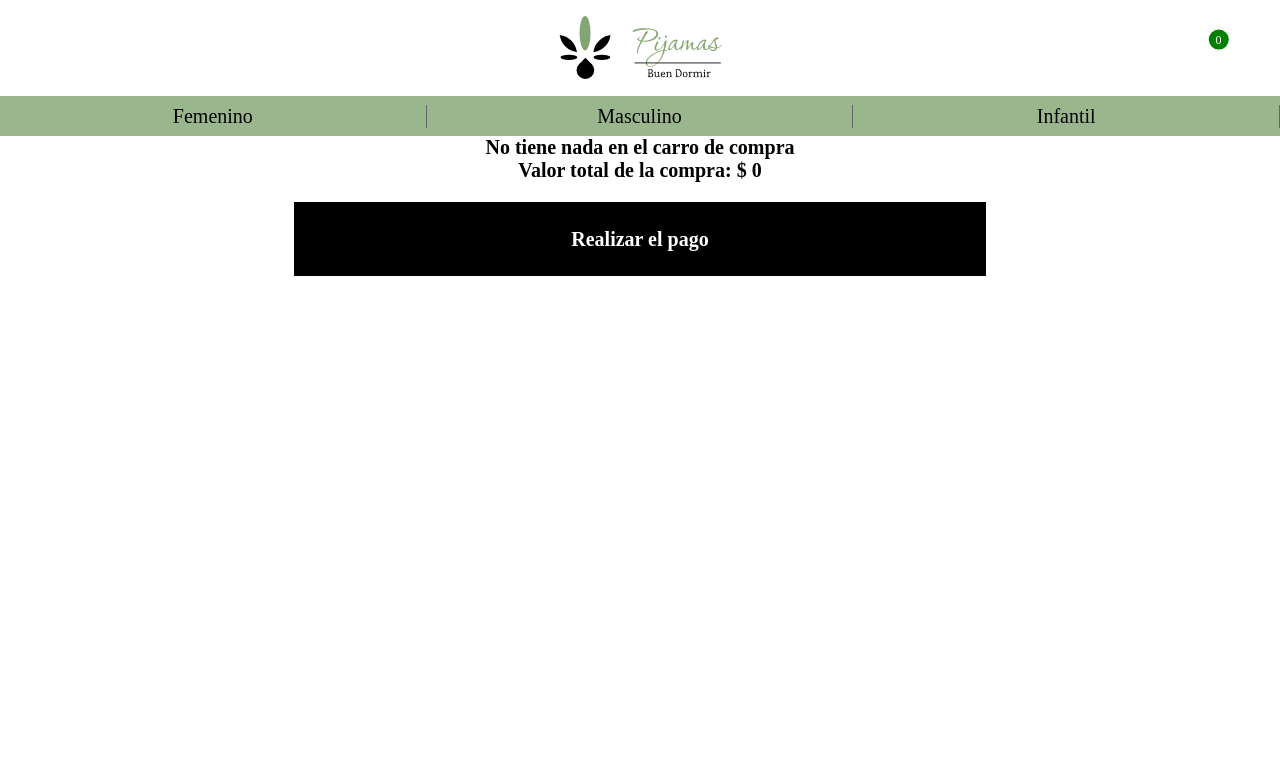
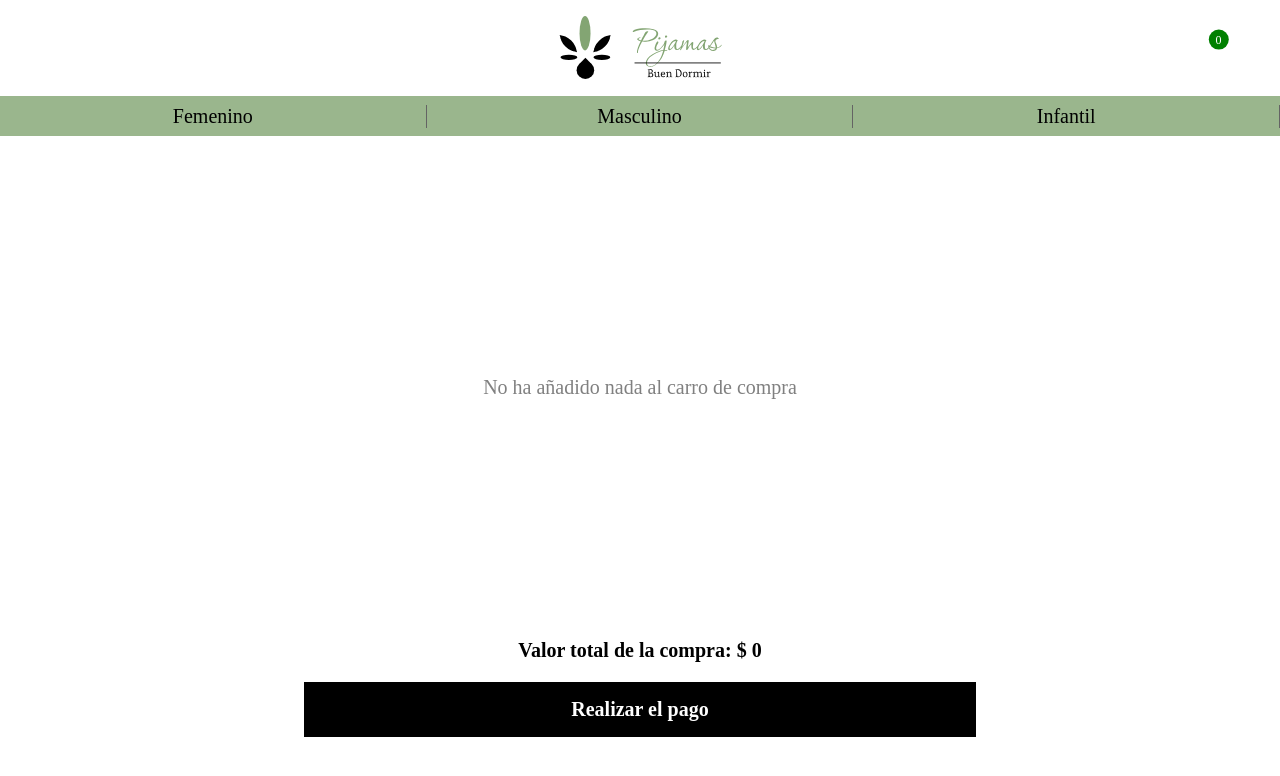
Before and after one commit to CatalinaVegaL/Pijamas_Api, a React (Create React App) app: page /Carrito in a window 1280 px wide. Shown: the top 776 px of the page. Built offline with nearby package versions, Linux system fonts and the light colour scheme; some icons are missing; a web font is replaced by a local one.

Commit message:
Ajuste de links de direccionamiento

```diff
--- a/src/Components/Cart/Cart.jsx
+++ b/src/Components/Cart/Cart.jsx
@@ -103,7 +103,7 @@ const Button = styled.div`
   color: white;
   text-align: center;
   margin: 20px;
-  padding: 2%;
+  padding: 2vh;
   width: 50%;
   font-weight: 600;
   cursor:pointer;
@@ -161,9 +161,12 @@ export const Cart = () => {
                         style={{
                             textAlign: "center",
                             fontSize: "clamp(0px, 2.5vh, 100px)",
+                            color: "gray",
+                            padding: "30vh 0",
+                            fontWeight: "lighter"
                         }}
                     >
-                        No tiene nada en el carro de compra
+                        No ha añadido nada al carro de compra
                     </h2>
                 ) : (
                     <>
--- a/src/Components/Categories/CategoryItem.jsx
+++ b/src/Components/Categories/CategoryItem.jsx
@@ -57,7 +57,7 @@ const Button = styled.button`
 const CategoryItem = ({ item }) => {
     return (
         <Container>
-            <Link to={`/products/${item.category}`}>
+            <Link to={`/productos/${item.category}`}>
                 <Image src={item.img} />
                 <Info>
                     <Title>{item.title}</Title>
--- a/src/Components/Header/Header.jsx
+++ b/src/Components/Header/Header.jsx
@@ -92,19 +92,19 @@ export const Header = () => {
         </Link>
       </Head>
       <Nav>
-          <Link to={`/productos/femenino`} style={{
+          <Link to={`/productos/Femenino`} style={{
             flex: "1",
             display: "Flex",
             textDecoration:"none"}}>
           <ProductList>Femenino</ProductList>
           </Link>
-          <Link to={`/productos/masculino`} style={{
+          <Link to={`/productos/Masculino`} style={{
             flex: "1",
             display: "Flex",
             textDecoration:"none"}}>
           <ProductList>Masculino</ProductList>
           </Link>
-          <Link to={`/productos/infantil`} style={{
+          <Link to={`/productos/Infantil`} style={{
             flex: "1",
             display: "Flex",
             textDecoration:"none"}}>
--- a/src/Components/Pages.jsx
+++ b/src/Components/Pages.jsx
@@ -13,10 +13,10 @@ export const Pages = () => {
       <Switch>
         //Website routes
         <Route path="/" exact component={Home} />
-        <Route path="/productos/femenino" exact component={ProductListF} />
-        <Route path="/productos/masculino" exact component={ProductListM} />
-        <Route path="/productos/infantil" exact component={ProductListI} />
-        <Route path="/carrito" exact component={Cart} />
+        <Route path="/Productos/Femenino" exact component={ProductListF} />
+        <Route path="/Productos/Masculino" exact component={ProductListM} />
+        <Route path="/Productos/Infantil" exact component={ProductListI} />
+        <Route path="/Carrito" exact component={Cart} />
       </Switch>
     </section>
   )
```
